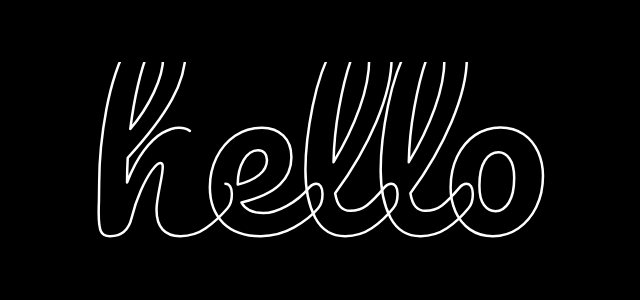
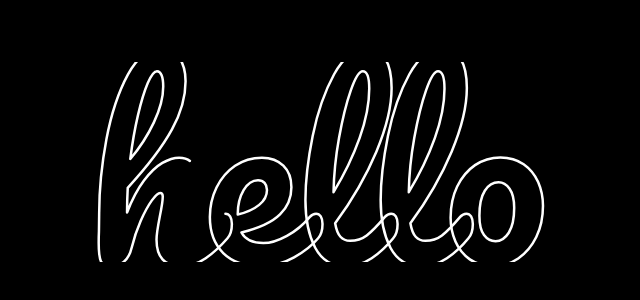
Before and after one commit to pandarichundru/_portfolio, a plain HTML site: page index.html in a window 1280 px wide. Shown: the part 238-538 px from the top of the page, without its empty margins (323-963 px from the left). Drawn offline with Linux system fonts and the light colour scheme.

Commit message:
Update index.html

```diff
--- a/index.html
+++ b/index.html
@@ -18,7 +18,7 @@
       viewBox="0 0 600 200"
       xmlns="http://www.w3.org/2000/svg"
     >
-      <text x="50%" y="60%" text-anchor="middle" dominant-baseline="middle">
+      <text x="50%" y="75%" text-anchor="middle" dominant-baseline="middle">
         hello
       </text>
     </svg>
```
